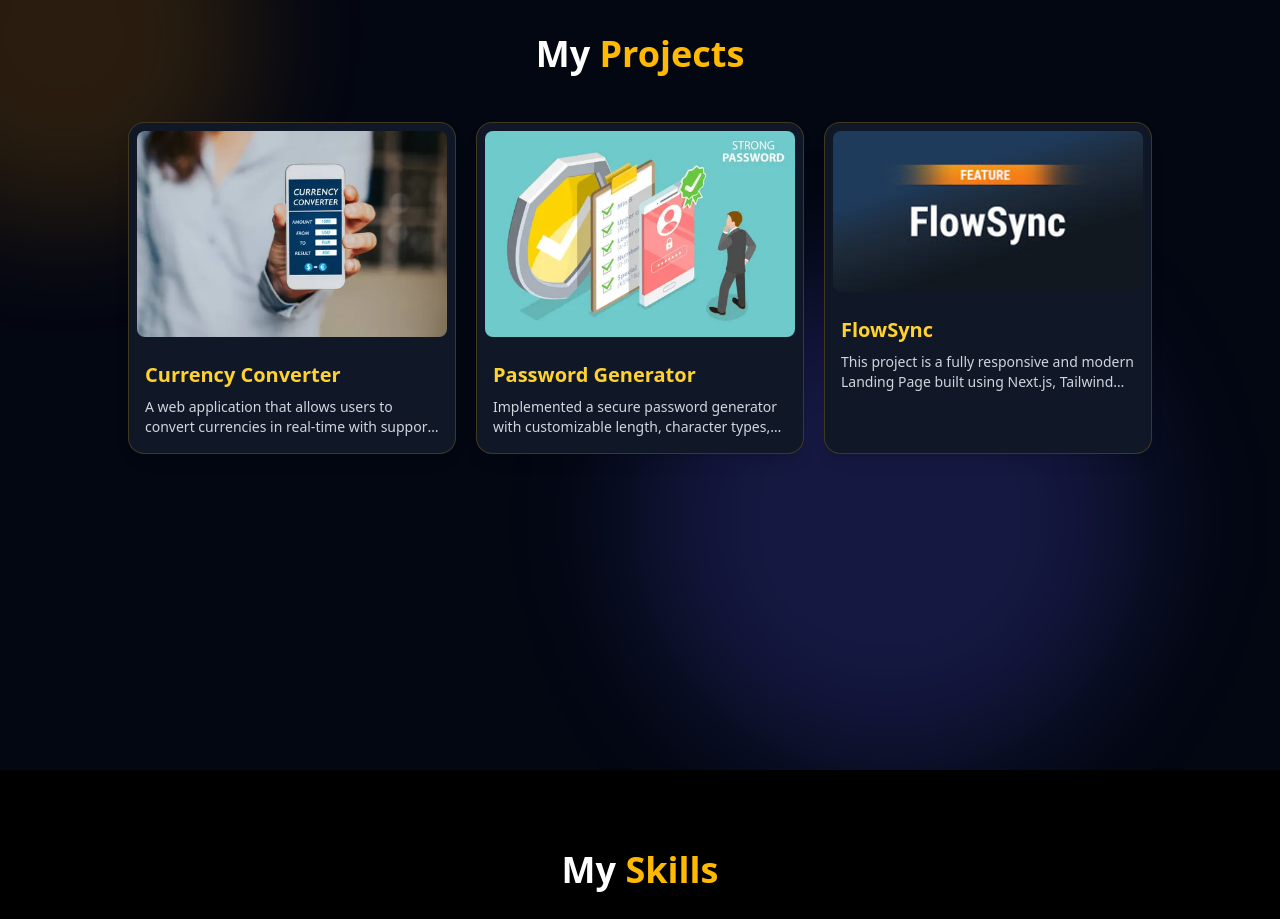
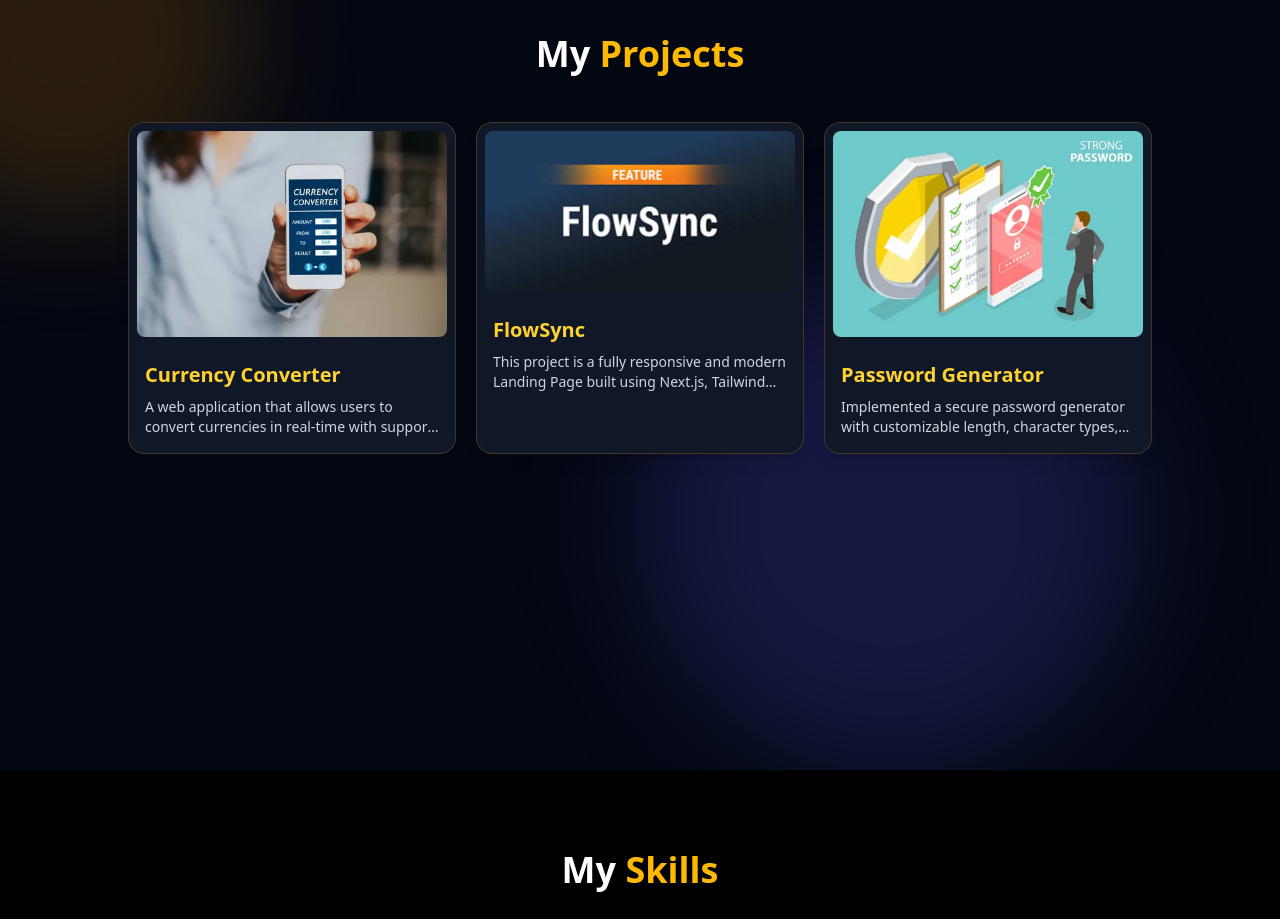
Before and after one commit to rohitgupta1938/Portfolio2.0, a React (Vite) app: page / in a window 1280 px wide. Shown: the part 2160-3079 px from the top of the page. Built offline with nearby package versions, Linux system fonts and the light colour scheme.

Commit message:
again commit

```diff
--- a/src/components/Projects.jsx
+++ b/src/components/Projects.jsx
@@ -11,19 +11,19 @@ const projectsData = [
   },
   {
     id: 2,
+    title: "FlowSync",
+    description:
+      "This project is a fully responsive and modern Landing Page built using Next.js, Tailwind CSS, JavaScript and TypeScript The landing page is designed to showcase a product/service with a clean UI, smooth layout, and structured sections that enhance user engagement.",
+    image: "/FlowSync.jpg",
+    link: "https://flow-sync-sage.vercel.app/",
+  },
+  {
+    id: 3,
     title: "Password Generator",
     description:
       "Implemented a secure password generator with customizable length, character types, and copy-to-clipboard functionality.",
     image: "/passwordGen.webp",
     link: "",
-  },
-  {
-    id: 3,
-    title: "FlowSync",
-    description:
-      "This project is a fully responsive and modern Landing Page built using Next.js, Tailwind CSS, JavaScript and TypeScript The landing page is designed to showcase a product/service with a clean UI, smooth layout, and structured sections that enhance user engagement.",
-    image: "/FlowSync.jpg",
-    link: "https://flow-sync-sage.vercel.app/",
   },
 ];
 
@@ -52,7 +52,7 @@ export default function Projects() {
             onClick={() => setSelectedProject(project)}
             className="bg-gray-900 shadow-lg rounded-2xl overflow-hidden cursor-pointer hover:scale-105 transform transition duration-300 border border-amber-400/20"
           >
-            <a href={project.link}>
+            <a href={project.link} target="_blank">
               <img
                 src={project.image}
                 alt={project.title}
```
